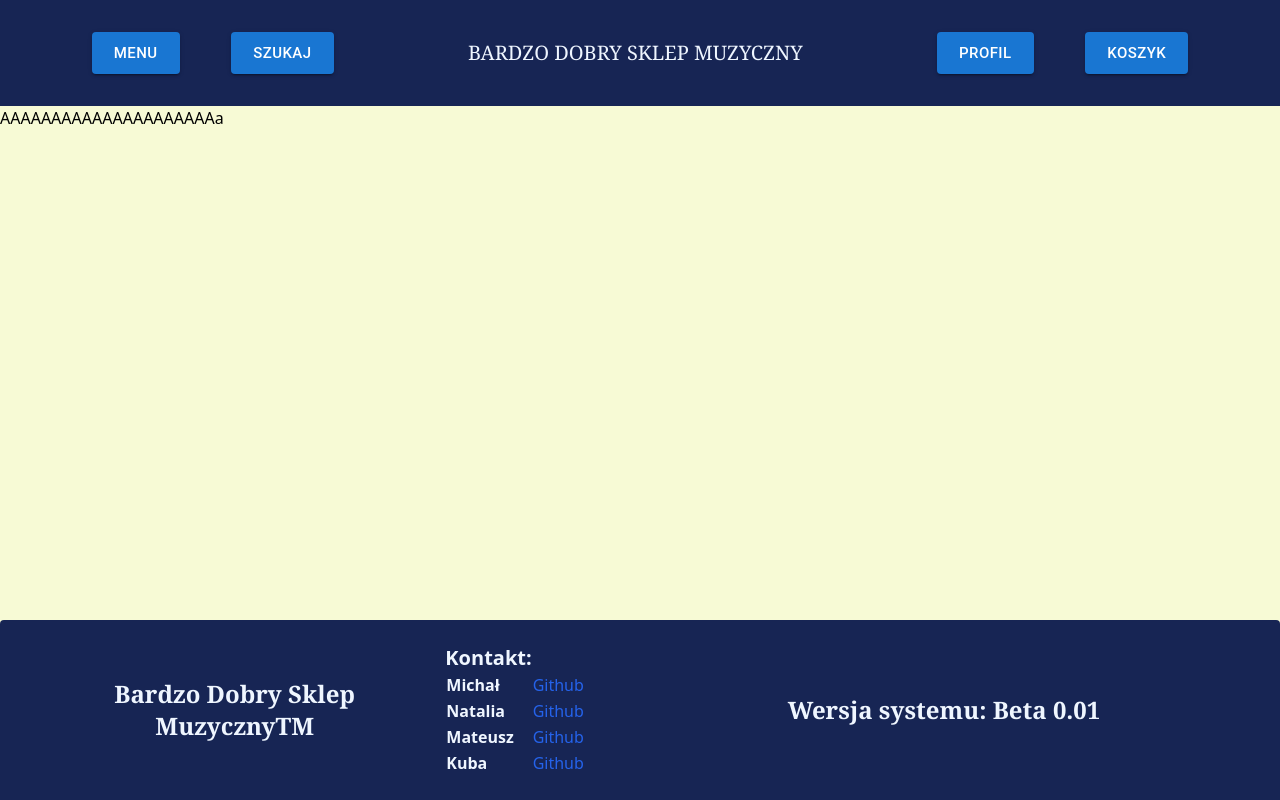
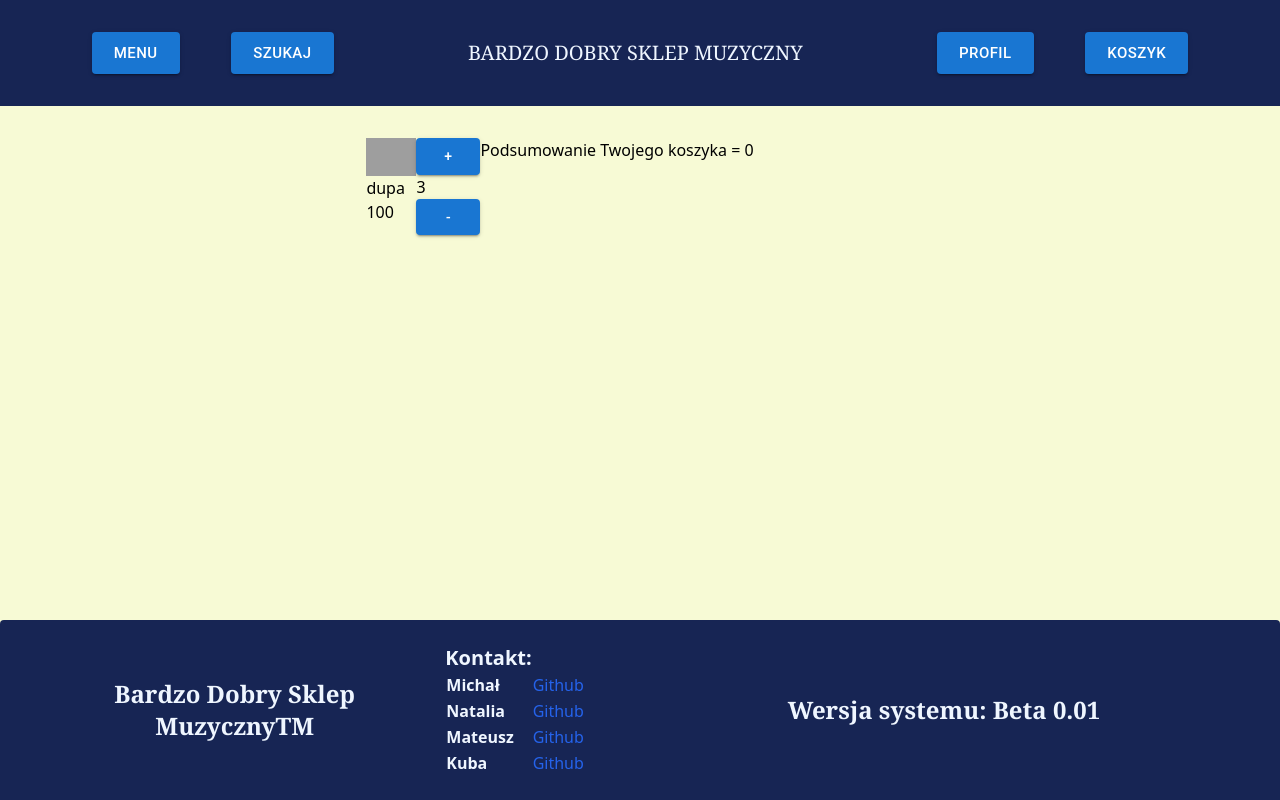
Before and after one commit to matikd13/bardzo-dobry-sklep-muzyczny, a React (Vite) app in the folder client/: page /cart/1 in a window 1280 px wide. Built offline with nearby package versions, Linux system fonts and the light colour scheme; no server answers; grey boxes are pictures that could not be loaded.

Commit message:
it doesn't work and doesn't look good (yet) either but its something!

```diff
--- a/client/src/components/shared/userCart/UserCart.tsx
+++ b/client/src/components/shared/userCart/UserCart.tsx
@@ -1,10 +1,67 @@
+import { Grid, Button} from '@mui/material';
+import { useState } from 'react';
 
 
 export default function UserCart() {
+  //zorbic z mapem zeby byla lista
+
+  const item = {
+    itemPrice: 100, //tu trzeba z bazy pobrac?
+    amount: 3,
+    id: 1,
+    title: "dupa"
+  }
+
+  const cart = {
+    products: 0
+  }
+
+  const [price, setPrice] = useState(0);
+  const [amount, setAmount] = useState(item.amount);
+
+
+  const handlePrice = () => {
+    let ans = 0;
+    ans += (item.amount * item.itemPrice);
+    setPrice(ans);
+  }
+
+  const handleAdding = () => {
+    let add = item.amount;
+    add += 1;
+    setAmount(add);
+  }
+
+  const handleDeleting = () => {
+    let del = item.amount;
+    del -= 1;
+    setAmount(del);
+  }
+// const handleRemoving
+
+
+
 
     return (
-        <>
-        <h1>AAAAAAAAAAAAAAAAAAAAAa</h1>
-      </>
+      <>
+        <Grid container direction="row" my={4} justifyContent="center" alignItems="flex-start" spacing={20} >
+                <div className="cart_img">
+                  <img width="50" height="50"  src="https://images.unsplash.com/photo-1512917774080-9991f1c4c750?auto=format&w=350&dpr=2"/>
+                  <p>{item.title}</p>
+                  <p>{item.itemPrice}</p>
+                </div>
+            <div>
+              <Button onClick={handleAdding} className="bg-sky-500" variant="contained"> + </Button>
+              <p>{item.amount}</p>
+              <Button onClick={handleDeleting} className="bg-sky-500" variant="contained"> - </Button>
+            </div>
+        <div className='total'>
+          <span> Podsumowanie Twojego koszyka</span>
+          <span> = {price}</span>
+        </div>
+        </Grid>
+        </>
     );
+
+
 }
```
